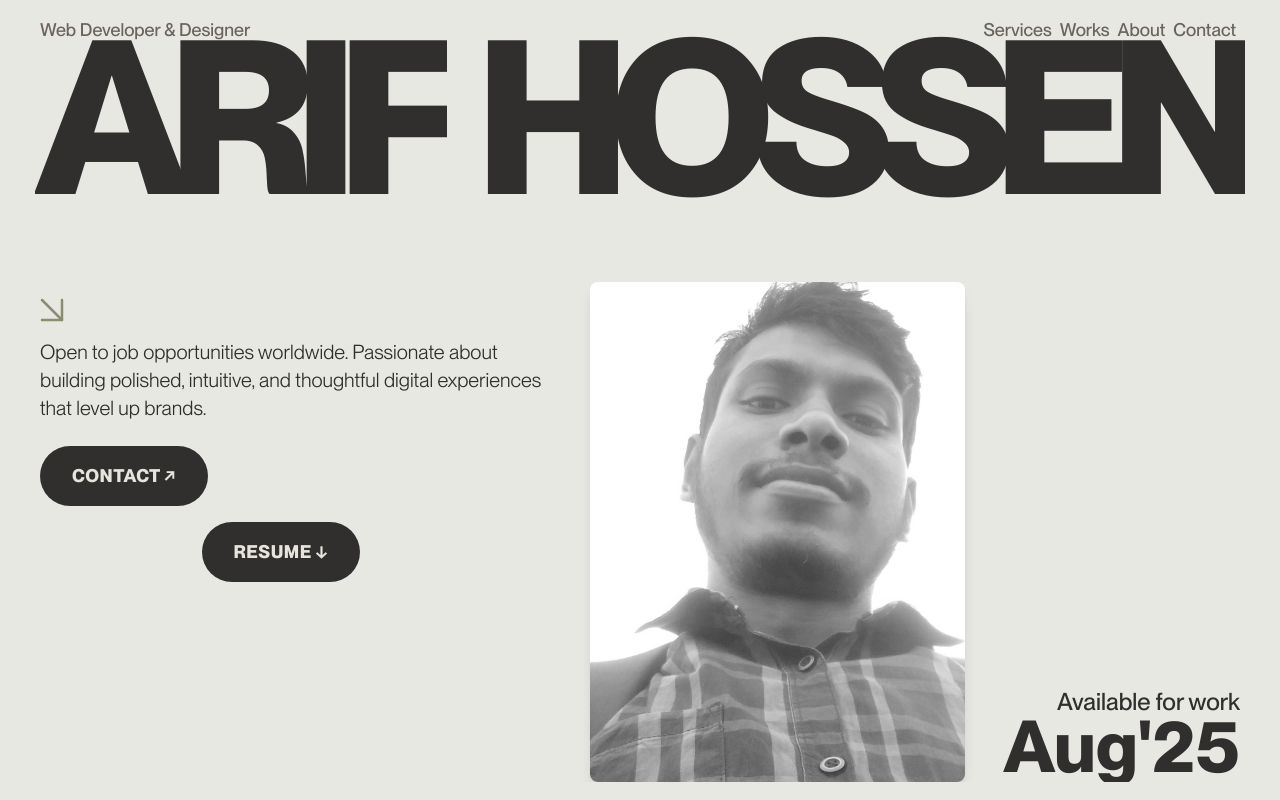
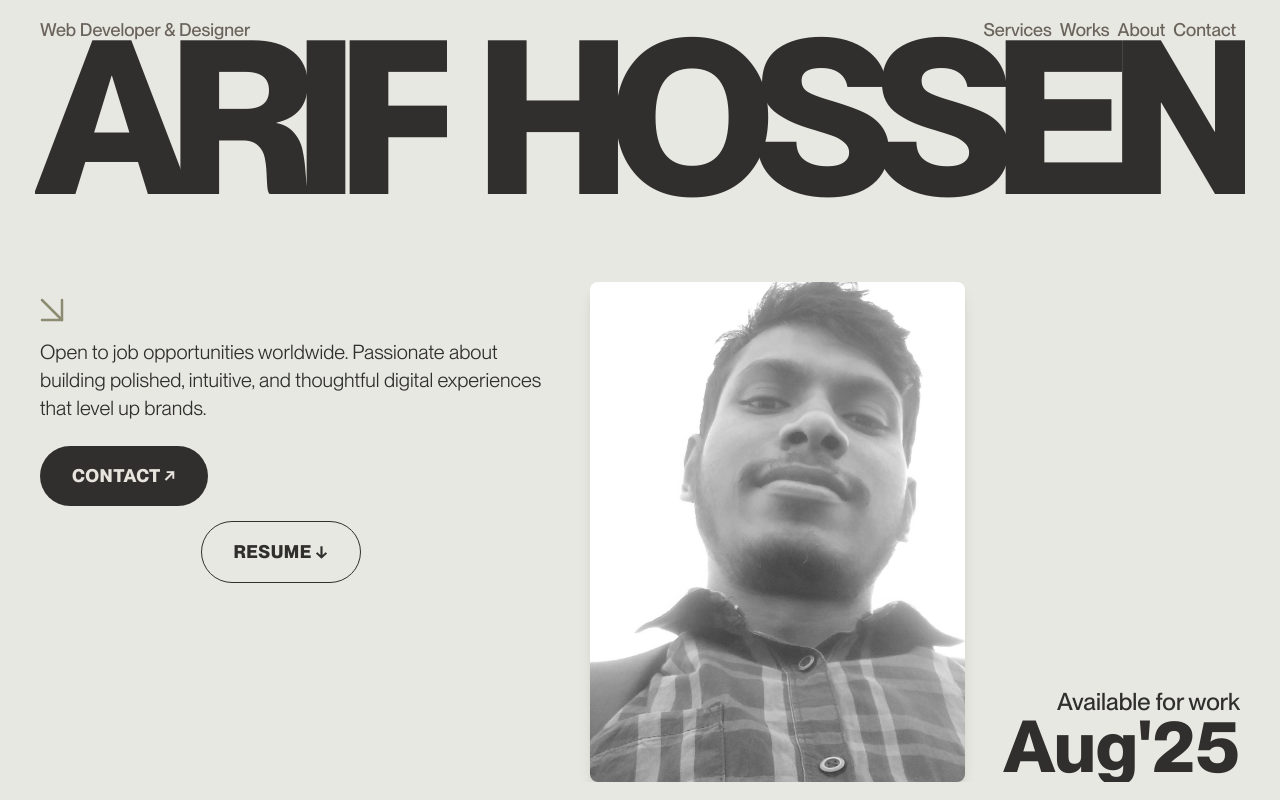
Before and after one commit to arifprodev/portfolio, a Next.js app: page / in a window 1280 px wide. Shown: the top 800 px of the page. Built offline with nearby package versions, Linux system fonts and the light colour scheme; a web font is replaced by a local one.

Commit message:
Enhance Header and Navbar components with improved styling and structure

```diff
--- a/src/components/Header.jsx
+++ b/src/components/Header.jsx
@@ -45,6 +45,7 @@ export default function Header() {
                 hoverOpacity={0.4}
                 hoverTextColor="#e6e4dd"
                 textColor="#e6e4dd"
+                className="px-6 py-3"
               />
             </div>
             <div className="flex items-end justify-end w-full">
@@ -53,7 +54,9 @@ export default function Header() {
                 icon="↓"
                 hoverOpacity={0.4}
                 hoverTextColor="#e6e4dd"
-                textColor="#e6e4dd"
+                textColor="#302f2d"
+                bgColor=""
+                className="px-6 py-3 outline outline-[#302f2d] hover:bg-[#302f2d] hover:outline-none hover:text-[#302f2d] transition-colors duration-300"
               />
             </div>
           </div>
--- a/src/components/Navbar.jsx
+++ b/src/components/Navbar.jsx
@@ -43,6 +43,7 @@ const AnimatedText = ({ text, delay = 0 }) => {
     </div>
   );
 };
+
 
 export default function Navbar() {
   const [isOpen, setIsOpen] = useState(false);
```
